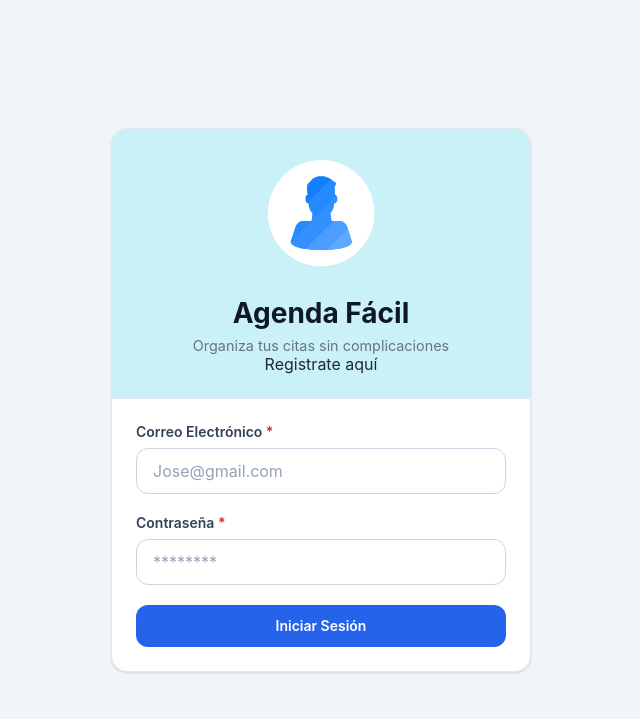
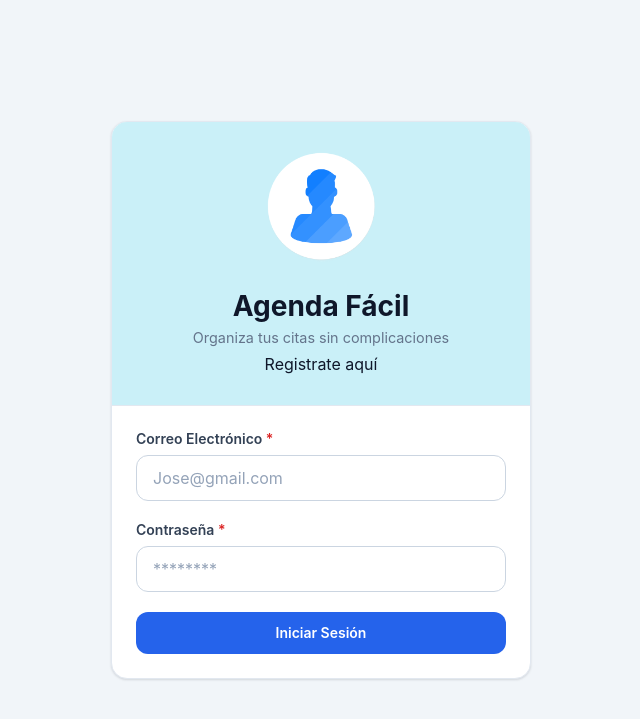
Before and after one commit to ramirezalburjas99/AgendaTuCitaEps, a Spring Boot app: page /inicio in a window 1280 px wide. Shown: the top 719 px of the page, without its empty margins (319-959 px from the left). Run offline with Spring Boot 4, Linux system fonts and the light colour scheme.

Commit message:
style:(Login) Ajustar color y boton invisible para autoregistro

```diff
--- a/src/main/resources/static/css/style.css
+++ b/src/main/resources/static/css/style.css
@@ -138,7 +138,7 @@ a {
    ========================= */
 
 .app-header {
-    background-color: var(--color-secundario);
+    background-color: var(--color-principal);
     box-shadow: var(--sombra-media);
 }
 
@@ -207,6 +207,22 @@ Agrego una nueva clase para mi LOGIN
 .login-container .card {
     width: 100%;
     max-width: 420px;
+}
+.enlace-auto-registro{
+    display: inline-block;
+    padding: 0.4rem 1.1rem;
+    border: 1px solid transparent;
+    border-radius: var(--radio-medio);
+    color: #0f172a;
+    transition: 0.2s;
+}
+.enlace-auto-registro:hover{
+    color: #ffffff;
+    background-color: var(--color-principal);
+    border-color: var(--color-principal);
+    font-size: 0.875rem;
+    font-weight: 600;
+    line-height: 1;
 }
 
 /* =========================
--- a/src/main/resources/templates/fragments/barraSuperior.html
+++ b/src/main/resources/templates/fragments/barraSuperior.html
@@ -27,7 +27,7 @@
 
     <div class="barra-usuario">
         <span th:text="${pacientes.nombreCompleto}">Paciente</span>
-        <a href="#"> Cerrar sesión</a>
+        <a th:href="@{/inicio}"> Cerrar sesión</a>
     </div>
 
 
--- a/src/main/resources/templates/login/index.html
+++ b/src/main/resources/templates/login/index.html
@@ -21,7 +21,7 @@
                 <img th:src="@{/img/LOGO.png}" alt="logo-Citas" style="max-width: 120px; margin-bottom: 1rem;">
                 <h1 class="page-title">Agenda Fácil</h1>
                 <p class="description">Organiza tus citas sin complicaciones</p>
-                <a th:href="@{view/formulario}">Registrate aquí</a>
+                <a class="enlace-auto-registro" th:href="@{/view/formulario}">Registrate aquí</a>
             </div>
 <!--Formulario de inición de Sesión-->
             <div class="card-body">
```
